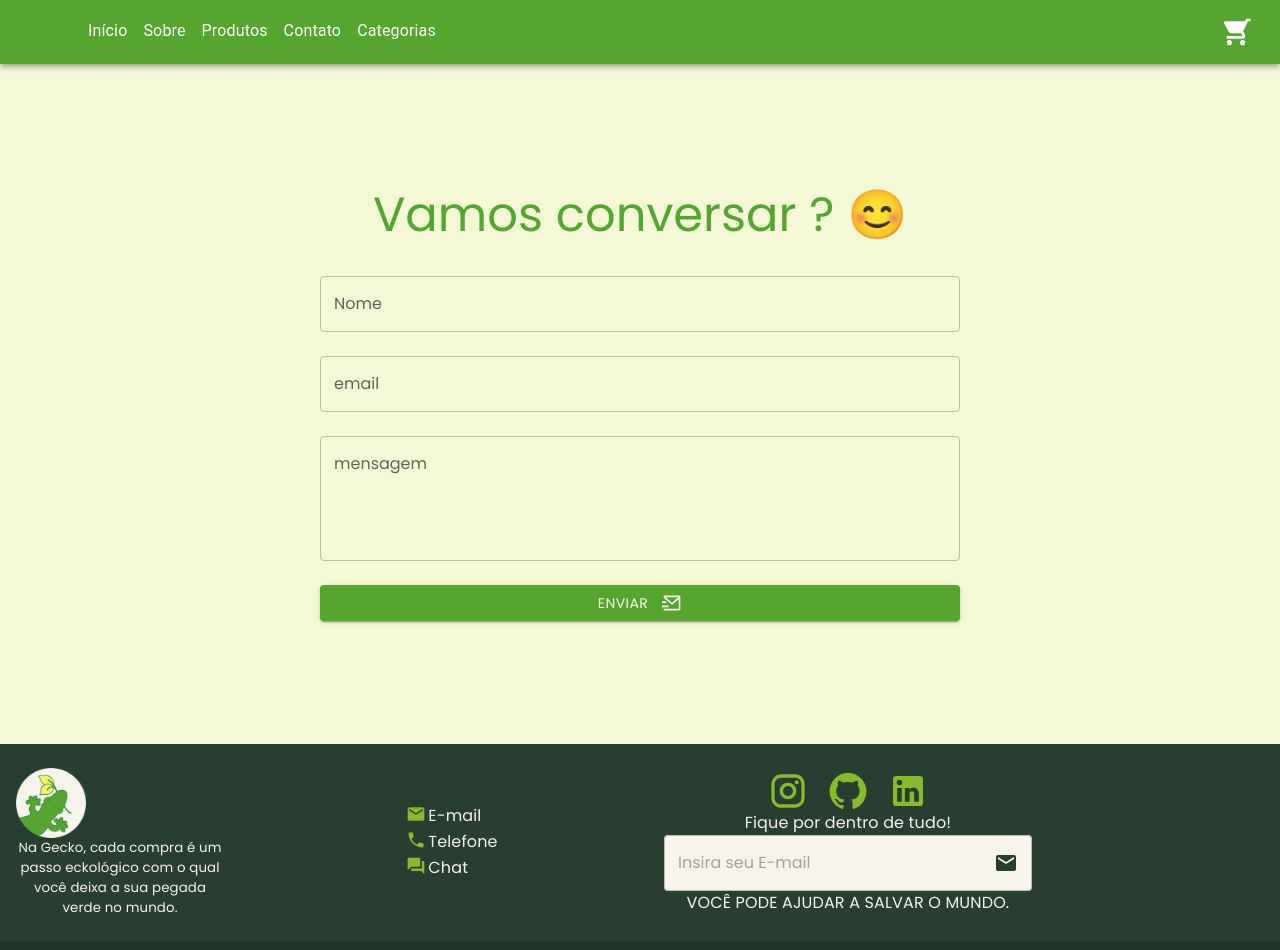
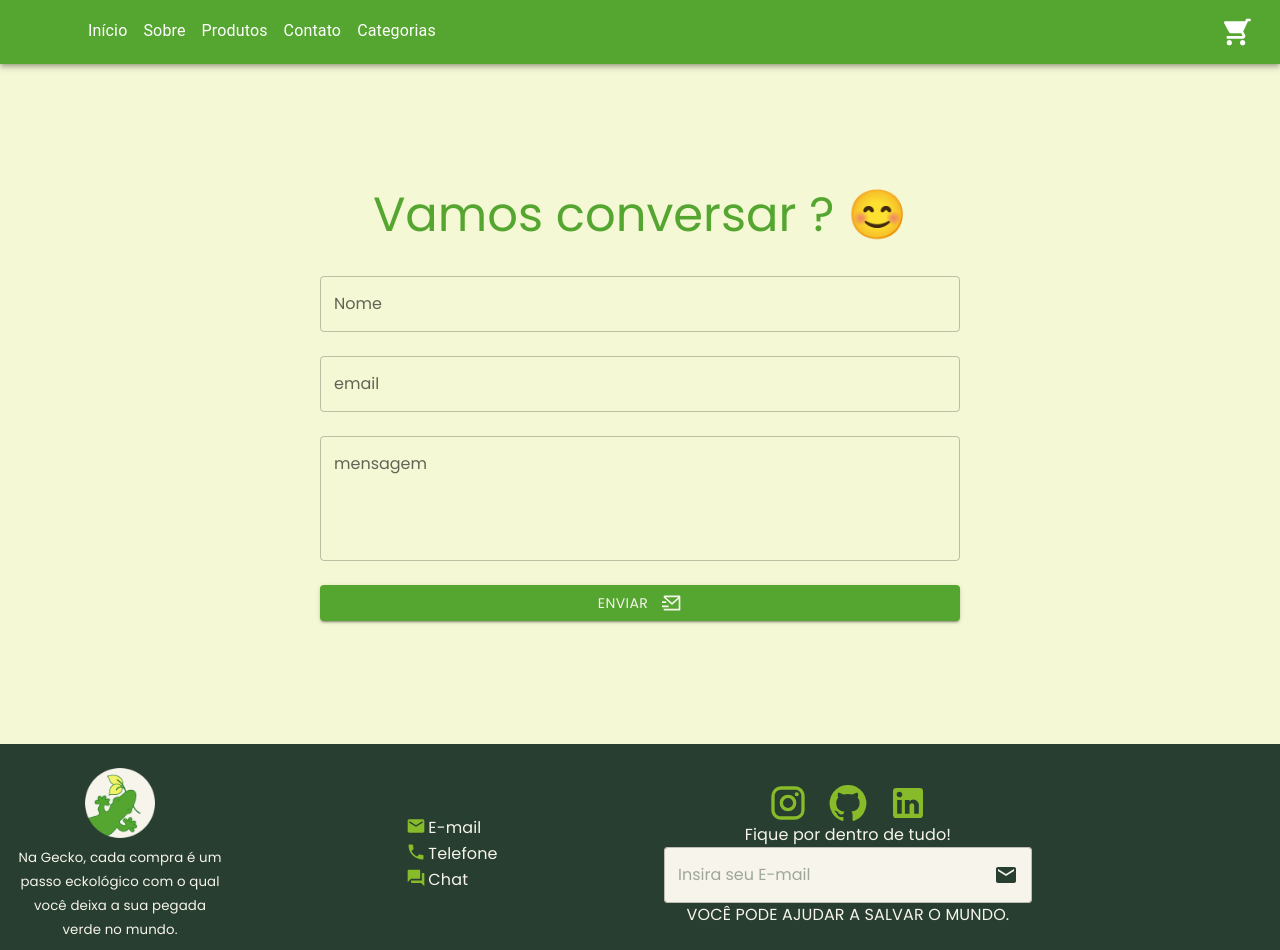
Before and after one commit to ProjetoGecko/frontend, a React (Vite) app: page /contato in a window 1280 px wide. Shown: the top 950 px of the page. Built offline with nearby package versions, Linux system fonts and the light colour scheme.

Commit message:
arrumando a box do logo e texto da gecko-funcionou!

```diff
--- a/src/components/static/Footer/Footer.css
+++ b/src/components/static/Footer/Footer.css
@@ -100,6 +100,7 @@
 .Slogan {
     color: var(--cor1);
     font-size: smaller !important;
+    display: inline;
 }
 
 .lista_footer {
```
